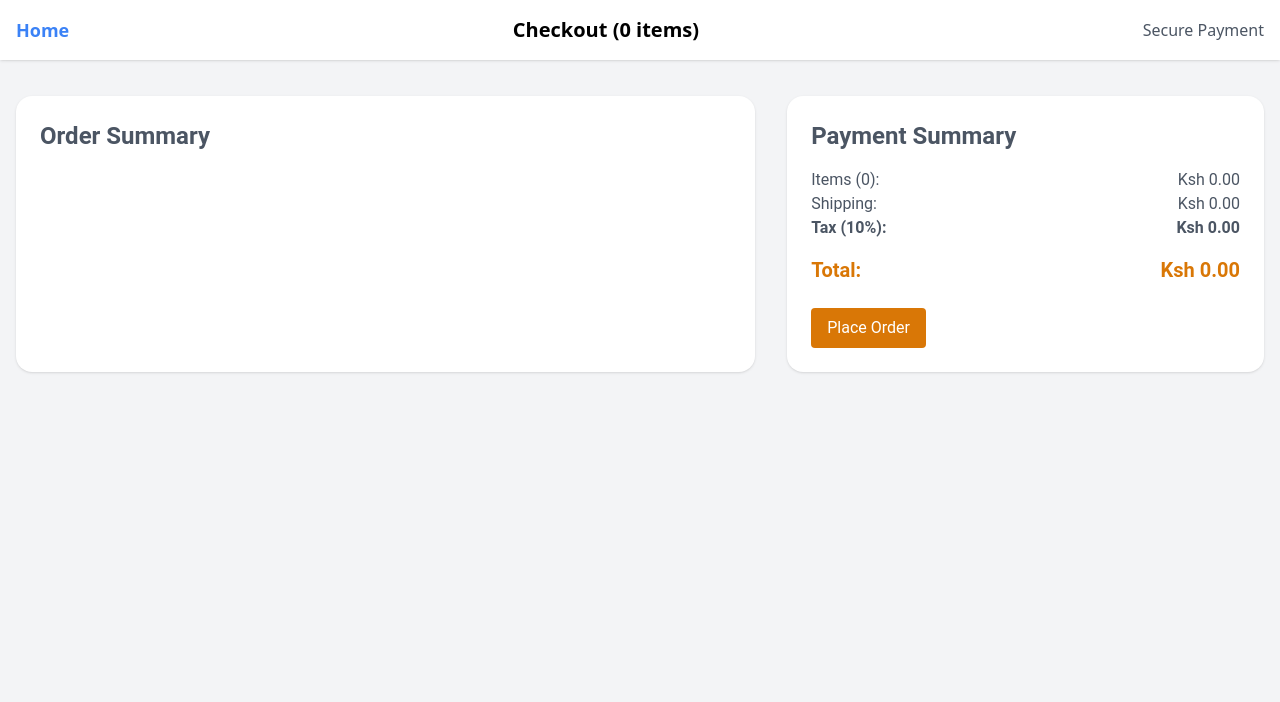
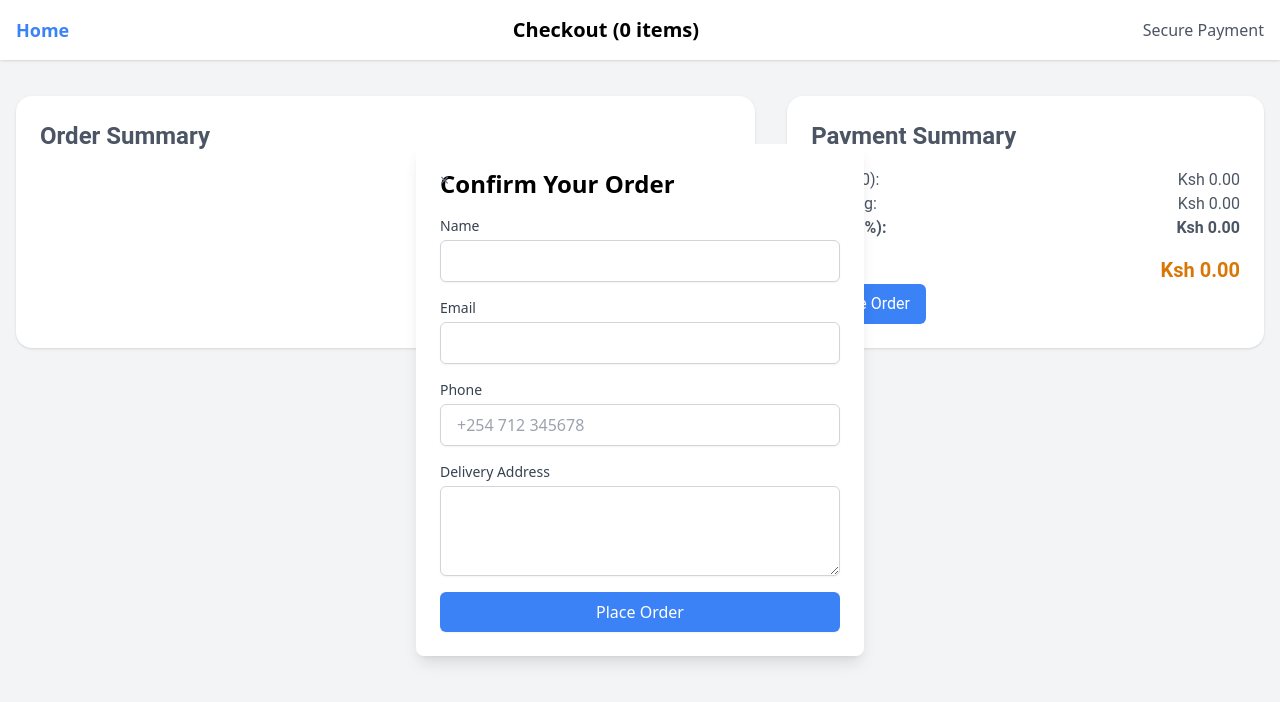
Before and after one commit to coderAndrew37/Safari-Bristol, a website with bundled scripts: page public/checkout.html in a window 1280 px wide. Both pictures are taken after a click on the button "Place Order". Built offline with nearby package versions, Linux system fonts and the light colour scheme; no server answers.

Commit message:
placing an order

```diff
--- a/public/checkout.html
+++ b/public/checkout.html
@@ -41,57 +41,77 @@
     <!-- Order Details Modal -->
     <div
       id="orderDetailsModal"
-      class="fixed inset-0 bg-gray-800 bg-opacity-75 flex justify-center items-center hidden"
+      class="fixed inset-0 bg-gray-900 bg-opacity-50 flex items-center justify-center hidden"
     >
-      <div class="bg-white p-6 rounded-lg w-full max-w-lg">
-        <h2 class="text-xl font-bold mb-4">Order Details</h2>
-        <form id="orderDetailsForm">
-          <label class="block mb-2">
-            Name:
+      <div class="bg-white rounded-lg shadow-lg w-full max-w-md p-6 relative">
+        <!-- Close Button -->
+        <button
+          class="absolute top-2 right-2 text-gray-500 hover:text-gray-700 focus:outline-none close-button"
+          aria-label="Close"
+        >
+          &times;
+        </button>
+
+        <!-- Modal Content -->
+        <h2 class="text-2xl font-semibold mb-4">Confirm Your Order</h2>
+        <form id="orderDetailsForm" class="space-y-4">
+          <div>
+            <label for="name" class="block text-sm font-medium text-gray-700"
+              >Name</label
+            >
             <input
               type="text"
               id="name"
               name="name"
-              class="w-full border rounded px-3 py-2"
+              class="mt-1 block w-full px-4 py-2 border border-gray-300 rounded-md shadow-sm focus:ring-indigo-500 focus:border-indigo-500 sm:text-sm"
               required
             />
-          </label>
-          <label class="block mb-2">
-            Email:
+          </div>
+          <div>
+            <label for="email" class="block text-sm font-medium text-gray-700"
+              >Email</label
+            >
             <input
               type="email"
               id="email"
               name="email"
-              class="w-full border rounded px-3 py-2"
+              class="mt-1 block w-full px-4 py-2 border border-gray-300 rounded-md shadow-sm focus:ring-indigo-500 focus:border-indigo-500 sm:text-sm"
               required
             />
-          </label>
-          <label class="block mb-2">
-            Phone Number:
+          </div>
+          <div>
+            <label for="phone" class="block text-sm font-medium text-gray-700"
+              >Phone</label
+            >
             <input
-              type="tel"
+              type="text"
               id="phone"
               name="phone"
-              class="w-full border rounded px-3 py-2"
+              class="mt-1 block w-full px-4 py-2 border border-gray-300 rounded-md shadow-sm focus:ring-indigo-500 focus:border-indigo-500 sm:text-sm"
+              placeholder="+254 712 345678"
               required
             />
-          </label>
-          <label class="block mb-4">
-            Address:
-            <input
-              type="text"
+          </div>
+          <div>
+            <label for="address" class="block text-sm font-medium text-gray-700"
+              >Delivery Address</label
+            >
+            <textarea
               id="address"
               name="address"
-              class="w-full border rounded px-3 py-2"
+              class="mt-1 block w-full px-4 py-2 border border-gray-300 rounded-md shadow-sm focus:ring-indigo-500 focus:border-indigo-500 sm:text-sm"
+              rows="3"
               required
-            />
-          </label>
-          <button
-            type="submit"
-            class="bg-blue-500 text-white px-4 py-2 rounded w-full"
-          >
-            Submit Order
-          </button>
+            ></textarea>
+          </div>
+          <div>
+            <button
+              type="submit"
+              class="w-full bg-blue-500 text-white py-2 px-4 rounded-md shadow-sm hover:bg-indigo-700 focus:outline-none focus:ring-2 focus:ring-indigo-500 focus:ring-offset-2"
+            >
+              Place Order
+            </button>
+          </div>
         </form>
       </div>
     </div>
--- a/public/scripts/checkout.js
+++ b/public/scripts/checkout.js
@@ -1,6 +1,9 @@
+// checkout.js
+
 import { updateCartQuantity } from "../data/cart.js";
 import { renderOrderSummary } from "./renderOrderSummary.js";
-import { renderPaymentSummary } from "./renderPaymentSummary.js";
+import { renderPaymentSummary, getTotalCents } from "./renderPaymentSummary.js";
+import { submitOrder } from "./orderPlacement.js";
 
 let cartItems = [];
 let deliveryOptions = [];
@@ -30,6 +33,7 @@ async function fetchCartData() {
       });
 
       deliveryOptions = options || [];
+      console.log("cartItems populated:", cartItems); // Debugging
     } else {
       console.warn("Failed to fetch cart data.");
     }
@@ -46,7 +50,20 @@ function updateUI() {
 
 // Initialize the page
 document.addEventListener("DOMContentLoaded", async () => {
-  await fetchCartData();
+  await fetchCartData(); // Ensure cartItems is populated
   updateUI();
   updateCartQuantity();
+
+  // Bind submitOrder after cartItems is populated
+  const formElement = document.getElementById("orderDetailsForm");
+
+  if (!formElement.hasAttribute("data-listener-added")) {
+    formElement.addEventListener("submit", (e) => {
+      const totalCents = getTotalCents(); // Fetch updated totalCents
+      console.log("cartItems before submit:", cartItems); // Debugging
+      console.log("totalCents before submit:", totalCents); // Debugging
+      submitOrder(e, totalCents, cartItems); // Pass cartItems explicitly
+    });
+    formElement.setAttribute("data-listener-added", "true");
+  }
 });
--- /dev/null
+++ b/public/scripts/orderPlacement.js
@@ -0,0 +1,136 @@
+async function prefillOrderForm() {
+  try {
+    const response = await fetch("/api/users/profile", {
+      method: "GET",
+      credentials: "include",
+    });
+    if (response.ok) {
+      const userData = await response.json();
+      // Safely handle missing properties
+      document.getElementById("name").value = userData?.name || "";
+      document.getElementById("email").value = userData?.email || "";
+    } else {
+      console.warn(
+        "Could not fetch user profile. Server returned:",
+        response.status
+      );
+    }
+  } catch (error) {
+    console.error("Error fetching user profile:", error);
+  }
+}
+
+// Show confirmation modal
+function showOrderDetailsModal() {
+  const modal = document.getElementById("orderDetailsModal");
+  modal.classList.remove("hidden");
+  modal.classList.add("flex");
+}
+
+// Close modal
+function closeOrderDetailsModal() {
+  const modal = document.getElementById("orderDetailsModal");
+  modal.classList.add("hidden");
+  modal.classList.remove("flex");
+}
+
+// Validate phone number
+function isValidPhoneNumber(phone) {
+  return /^\+254\d{9}$/.test(phone);
+}
+
+// Submit order details form
+export async function submitOrder(e, totalCents = 0, cartItems = []) {
+  e.preventDefault();
+
+  console.log("cartItems during submitOrder:", cartItems); // Debugging
+
+  if (!cartItems.length) {
+    alert("Your cart is empty. Please add items before placing an order.");
+    console.warn("Cart is empty during submitOrder:", cartItems); // Debugging
+    return;
+  }
+
+  const phone = document.getElementById("phone").value;
+  if (!isValidPhoneNumber(phone)) {
+    alert("Please enter a valid phone number in the format +254 712 345678");
+    return;
+  }
+
+  const itemsForSubmission = cartItems.map(
+    ({ productId, quantity, priceCents }) => ({
+      productId,
+      quantity,
+      priceCents,
+    })
+  );
+
+  const formData = {
+    name: document.getElementById("name").value,
+    email: document.getElementById("email").value,
+    phone,
+    address: document.getElementById("address").value,
+    paymentMethod: "Cash on Delivery",
+    items: itemsForSubmission,
+    totalCents,
+  };
+
+  console.log("Form Data being submitted:", formData); // Debugging
+
+  try {
+    const response = await fetch("/api/orders", {
+      method: "POST",
+      headers: { "Content-Type": "application/json" },
+      credentials: "include",
+      body: JSON.stringify(formData),
+    });
+
+    if (!response.ok) {
+      const errorData = await response.json();
+      console.error("Order submission error:", errorData);
+      alert("Failed to place order. Please try again.");
+      return;
+    }
+
+    alert("Order placed successfully!");
+    closeOrderDetailsModal();
+  } catch (error) {
+    console.error("Error placing order:", error);
+    alert("Could not place order. Please try again.");
+  }
+}
+
+// Event listeners for opening and closing the modal
+export function setupModalListeners() {
+  const placeOrderButton = document.querySelector(".place-order-button");
+  const closeButton = document.querySelector(".close-button");
+  const modal = document.getElementById("orderDetailsModal");
+
+  if (
+    placeOrderButton &&
+    !placeOrderButton.hasAttribute("data-listener-added")
+  ) {
+    placeOrderButton.addEventListener("click", async (e) => {
+      e.preventDefault();
+      await prefillOrderForm();
+      showOrderDetailsModal();
+    });
+    placeOrderButton.setAttribute("data-listener-added", "true");
+  }
+
+  if (closeButton && !closeButton.hasAttribute("data-listener-added")) {
+    closeButton.addEventListener("click", closeOrderDetailsModal);
+    closeButton.setAttribute("data-listener-added", "true");
+  }
+
+  if (modal) {
+    window.addEventListener("click", (event) => {
+      if (event.target === modal) {
+        closeOrderDetailsModal();
+      }
+    });
+  }
+}
+
+// Initialize modal listeners
+setupModalListeners();
--- a/public/scripts/renderPaymentSummary.js
+++ b/public/scripts/renderPaymentSummary.js
@@ -1,16 +1,15 @@
 import { formatCurrency } from "./utils/money.js";
+import { setupModalListeners } from "./orderPlacement.js"; // Ensure this is exported
 
-/**
- * Renders the payment summary dynamically.
- * @param {Array} cartItems - List of items in the cart.
- * @param {Array} deliveryOptions - Available delivery options.
- */
+// Declare totalCents as a module-level variable
+let totalCents = 0;
+
 export function renderPaymentSummary(cartItems = [], deliveryOptions = []) {
   const productTotalCents = calculateProductTotal(cartItems);
   const shippingTotalCents = calculateShippingTotal(cartItems, deliveryOptions);
   const totalBeforeTaxCents = productTotalCents + shippingTotalCents;
   const estimatedTaxCents = Math.round(totalBeforeTaxCents * 0.1);
-  const totalCents = totalBeforeTaxCents + estimatedTaxCents;
+  totalCents = totalBeforeTaxCents + estimatedTaxCents; // Update the declared variable
 
   const paymentSummaryContainer = document.querySelector(".js-payment-summary");
   if (!paymentSummaryContainer) {
@@ -36,17 +35,20 @@ export function renderPaymentSummary(cartItems = [], deliveryOptions = []) {
       <span>Total:</span>
       <span>Ksh ${formatCurrency(totalCents)}</span>
     </div>
-    <button class="bg-idcPrimary text-white px-4 py-2 mt-6 rounded place-order-button">
+    <button class="place-order-button bg-blue-500 text-white px-4 py-2 rounded-md">
       Place Order
     </button>
   `;
+
+  // Re-bind modal event listeners after rendering
+  setupModalListeners();
 }
 
-/**
- * Calculate total product price in the cart.
- * @param {Array} cart - List of cart items.
- * @returns {number} Total product price in cents.
- */
+// Export totalCents for external use
+export function getTotalCents() {
+  return totalCents;
+}
+
 function calculateProductTotal(cart) {
   return cart.reduce(
     (total, item) => total + item.priceCents * item.quantity,
@@ -54,12 +56,6 @@ function calculateProductTotal(cart) {
   );
 }
 
-/**
- * Calculate total shipping cost based on selected delivery options.
- * @param {Array} cart - List of cart items.
- * @param {Array} options - Delivery options.
- * @returns {number} Total shipping cost in cents.
- */
 function calculateShippingTotal(cart, options) {
   return cart.reduce((total, item) => {
     const selectedOption = options.find(
```
Also changed, not shown: 1 other file.
